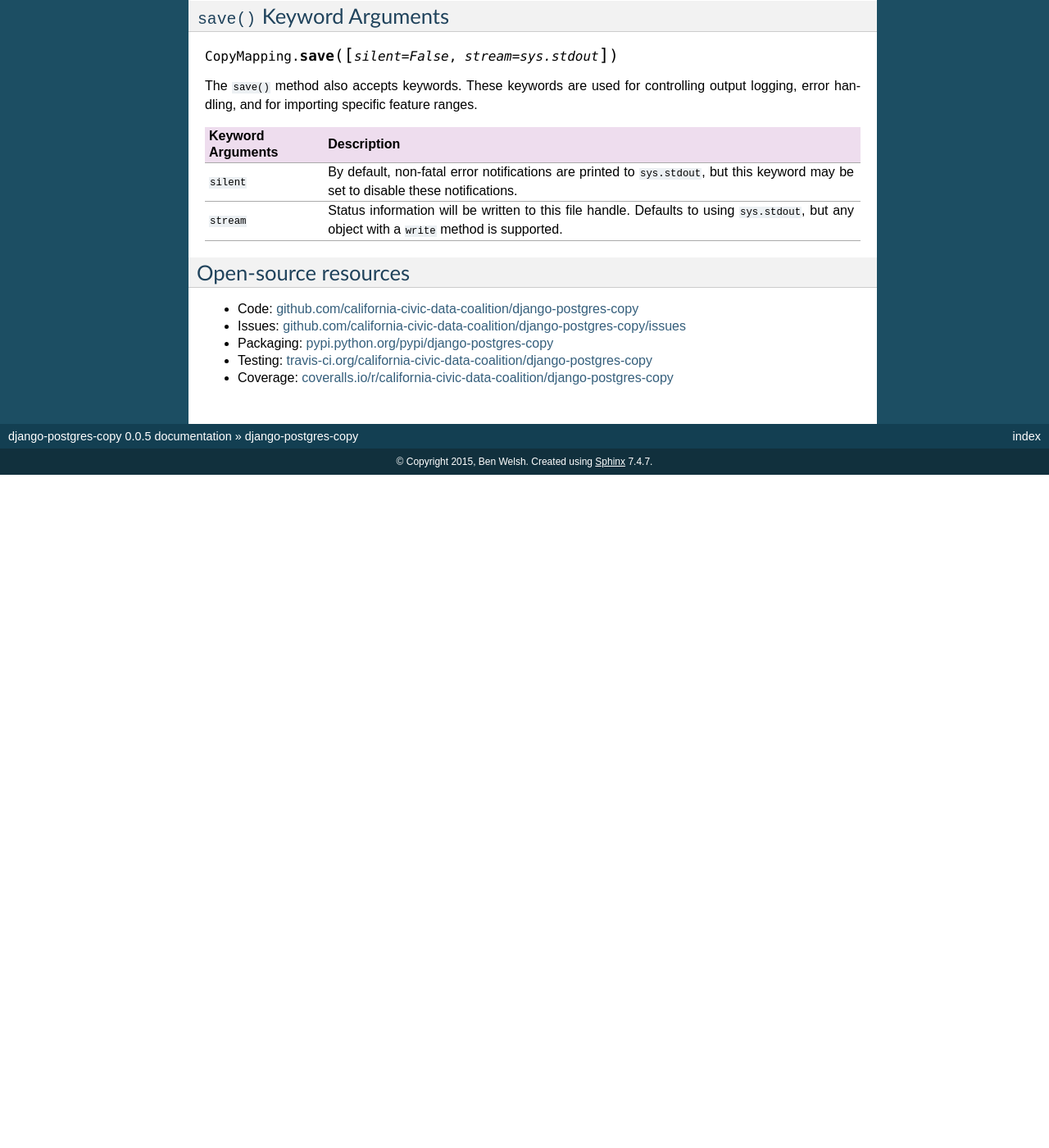
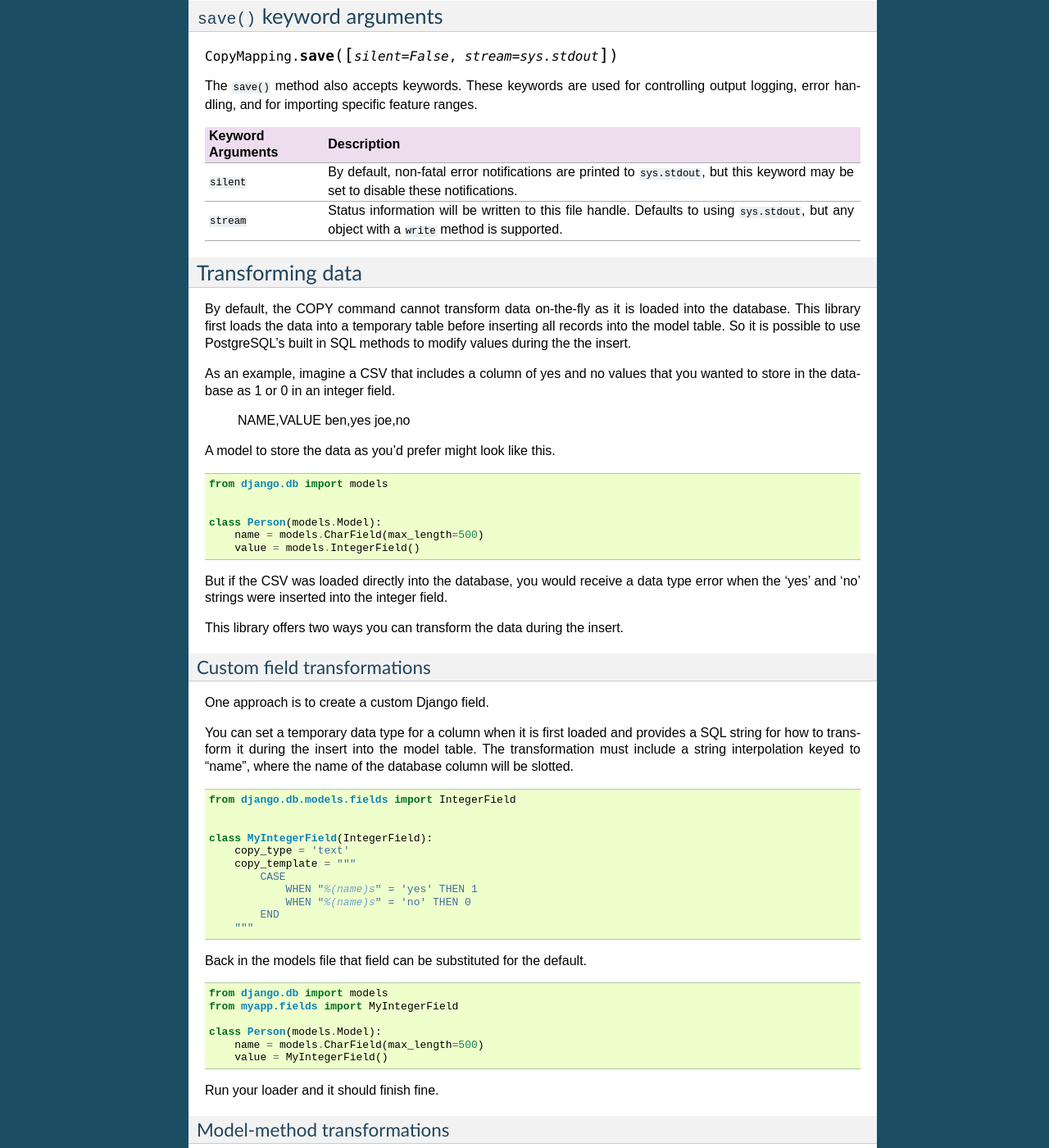
Before and after one commit to palewire/django-postgres-copy, a Sphinx documentation site: the page built from docs/index.rst, in a window 1280 px wide and 1400 px high, scrolled down 2391 px. Shown: the whole window at 82% size. Built offline with Sphinx 7.4.7, drawn with Linux system fonts in a browser that asks for light colours; before the commit the page ends 2970 px from its top, so only the background shows below that; some of the changed text lies outside the part shown.

Commit message:
Added documentation for the template overrides

```diff
--- a/docs/index.rst
+++ b/docs/index.rst
@@ -2,6 +2,7 @@ django-postgres-copy
 ====================
 
 Quickly load comma-delimited data into a Django model using PostgreSQL's COPY command
+
 
 Why and what for?
 -----------------
@@ -42,6 +43,7 @@ utility for importing geospatial data.
     )
     c.save()
 
+
 Installation
 ------------
 
@@ -50,6 +52,7 @@ The package can be installed from the Python Package Index with `pip`.
 .. code-block:: bash
 
     $ pip install django-postgres-copy
+
 
 An example
 ----------
@@ -118,7 +121,7 @@ Like I said, that's it!
 
 
 ``CopyMapping`` API
---------------------
+-------------------
 
 .. class:: CopyMapping(model, csv_path, mapping[, using=None, delimiter=',', null=None, encoding=None])
 
@@ -159,7 +162,8 @@ Keyword Arguments
                        database.
 =====================  =====================================================
 
-``save()`` Keyword Arguments
+
+``save()`` keyword arguments
 ----------------------------
 
 .. method:: CopyMapping.save([silent=False, stream=sys.stdout])
@@ -180,6 +184,98 @@ Keyword Arguments            Description
                              any object with a ``write`` method is supported.
 ===========================  =================================================
 
+
+Transforming data
+-----------------
+
+By default, the COPY command cannot transform data on-the-fly as it is loaded into
+the database. This library first loads the data into a temporary table
+before inserting all records into the model table. So it is possible to use PostgreSQL's
+built in SQL methods to modify values during the the insert.
+
+As an example, imagine a CSV that includes a column of yes and no values that you wanted to store in the database as 1 or 0 in an integer field.
+
+    NAME,VALUE
+    ben,yes
+    joe,no
+
+A model to store the data as you'd prefer might look like this.
+
+.. code-block:: python
+
+    from django.db import models
+
+
+    class Person(models.Model):
+        name = models.CharField(max_length=500)
+        value = models.IntegerField()
+
+But if the CSV was loaded directly into the database, you would receive a data type error when the 'yes' and 'no' strings were inserted into the integer field.
+
+This library offers two ways you can transform the data during the insert.
+
+Custom field transformations
+~~~~~~~~~~~~~~~~~~~~~~~~~~~~
+
+One approach is to create a custom Django field.
+
+You can set a temporary data type for a column when it is first loaded and provides a SQL string for how to transform it during the insert into the model table. The transformation must include
+a string interpolation keyed to "name", where the name of the database column will be slotted.
+
+.. code-block:: python
+
+  from django.db.models.fields import IntegerField
+
+
+  class MyIntegerField(IntegerField):
+      copy_type = 'text'
+      copy_template = """
+          CASE
+              WHEN "%(name)s" = 'yes' THEN 1
+              WHEN "%(name)s" = 'no' THEN 0
+          END
+      """
+
+Back in the models file that field can be substituted for the default.
+
+.. code-block:: python
+
+    from django.db import models
+    from myapp.fields import MyIntegerField
+
+    class Person(models.Model):
+        name = models.CharField(max_length=500)
+        value = MyIntegerField()
+
+Run your loader and it should finish fine.
+
+Model-method transformations
+~~~~~~~~~~~~~~~~~~~~~~~~~~~~
+
+A second approach is to provide a SQL string for how to transform a field during the insert on the model itself. This lets you specific different transformations for different fields of the
+same type. You must name the method so that the field name is sandwiched between "copy_" and "_template". It must return a string interpolation keyed to "name", where the name of the database
+column will be slotted.
+
+For the example above, the model might be modified to look like this.
+
+.. code-block:: python
+
+    from django.db import models
+
+    class Person(models.Model):
+        name = models.CharField(max_length=500)
+        value = models.IntegerField()
+
+        def copy_value_template(self):
+          return """
+              CASE
+                  WHEN "%(name)s" = 'yes' THEN 1
+                  WHEN "%(name)s" = 'no' THEN 0
+              END
+              """
+
+And that's it.
+
 Open-source resources
 ---------------------
 
--- a/postgres_copy/__init__.py
+++ b/postgres_copy/__init__.py
@@ -122,7 +122,7 @@ class CopyMapping(object):
         field_list = []
         for field, header in self.field_header_crosswalk:
             string = '"%s" %s' % (header, field.db_type(self.conn))
-            if hasattr(field, 'copy_type'):
+            if hasattr(field, 'copy_template'):
                 string = '"%s" %s' % (header, field.copy_type)
             field_list.append(string)
         options['field_list'] = ", ".join(field_list)
```
Also changed, not shown: 1 other file.
